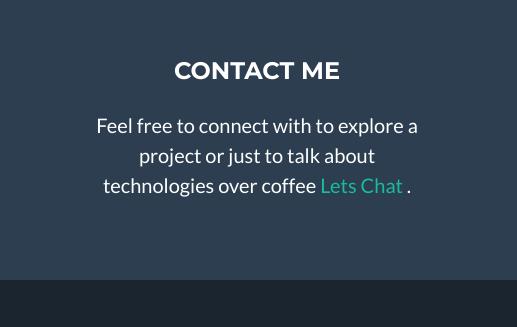
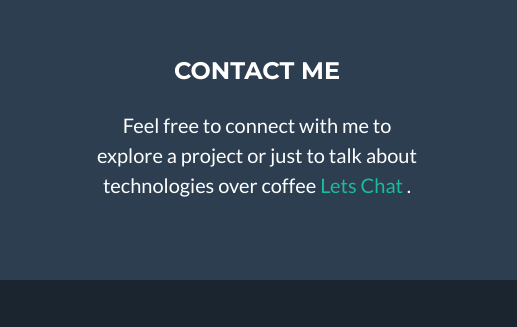
Before and after one commit to awaism47/mywebsite, a plain HTML site: page index.html in a window 1280 px wide. Shown: the part 1744-2071 px from the top of the page, 763-1280 px from the left. Drawn offline with nearby package versions, Linux system fonts and the light colour scheme.

Commit message:
Updated grammar issue

```diff
--- a/index.html
+++ b/index.html
@@ -117,7 +117,7 @@
                     <div class="col-lg-4">
                         <h4 class="text-uppercase mb-4">Contact me</h4>
                         <p class="lead mb-0">
-                            Feel free to connect with to explore a project or just to talk about technologies over coffee
+                            Feel free to connect with me to explore a project or just to talk about technologies over coffee
                             <a href="https://www.linkedin.com/in/awais-munawar/">Lets Chat</a>
                             .
                         </p>
```
